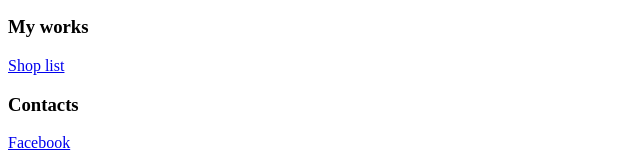
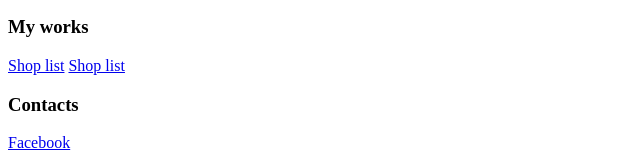
Before and after one commit to valyadvorzhak/valyadvorzhak.github.io, a plain HTML site: page index.html in a window 1280 px wide. Shown: the part 695-852 px from the top of the page, 0-640 px from the left. Drawn offline with Linux system fonts and the light colour scheme.

Commit message:
4 commit

```diff
--- a/index.html
+++ b/index.html
@@ -47,6 +47,7 @@
         <article>
             <h3>My works</h3>
             <a href=" https://valyadvorzhak.github.io/shop_list.github.io/">Shop list</a>
+            <a href=" https://valyadvorzhak.github.io/shop_list.github.io/">Shop list</a>
         </article>
     </main>
     <footer>
```
